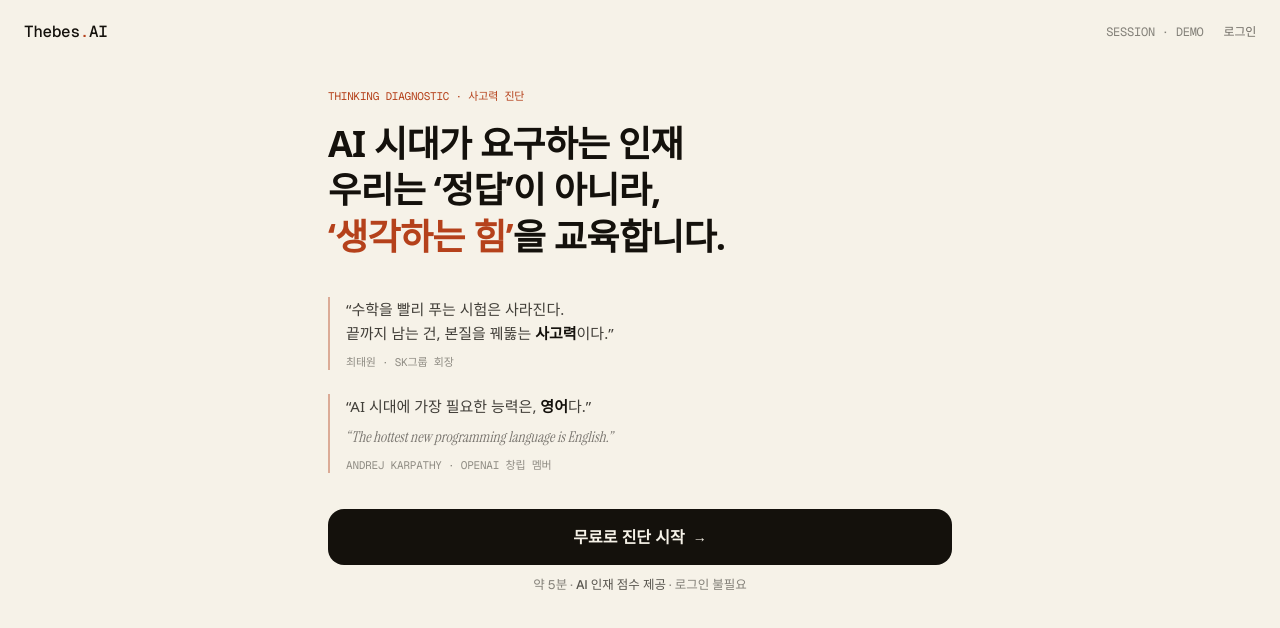
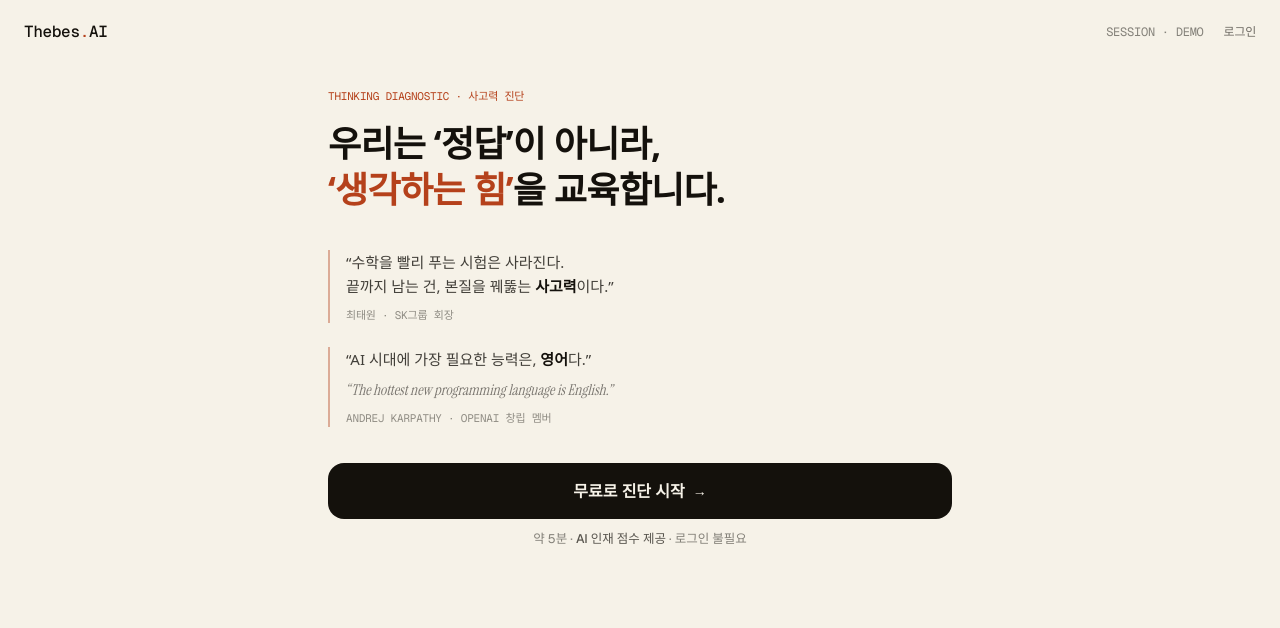
Before and after one commit to jensenjunseon-arch/thebes, a Next.js app: page /session/demo in a window 1280 px wide. Shown: the top 628 px of the page. Built offline with nearby package versions, Linux system fonts and the light colour scheme; no server answers; a web font is replaced by a local one.

Commit message:
feat(intro): remove 'AI 시대가 요구하는 인재' from headline

```diff
--- a/components/session/DiagnosticIntro.tsx
+++ b/components/session/DiagnosticIntro.tsx
@@ -38,8 +38,6 @@ export function DiagnosticIntro({
         className="animate-rise mt-4 font-kr text-[26px] font-bold leading-[1.3] tracking-tighter2 sm:text-[36px]"
         style={{ animationDelay: "60ms" }}
       >
-        AI 시대가 요구하는 인재
-        <br />
         우리는 ‘정답’이 아니라,
         <br />
         <b className="text-accent">‘생각하는 힘’</b>을 교육합니다.
```
